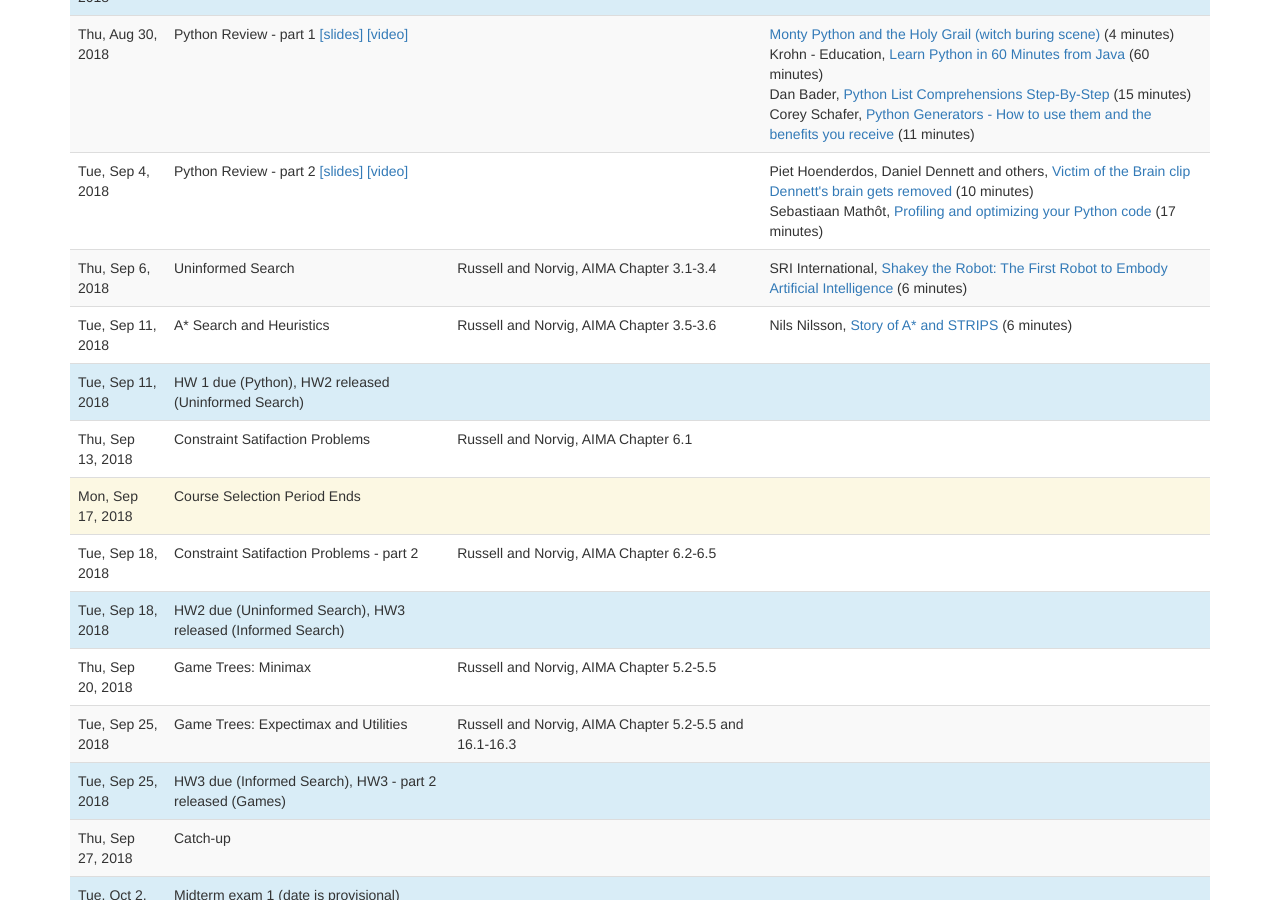
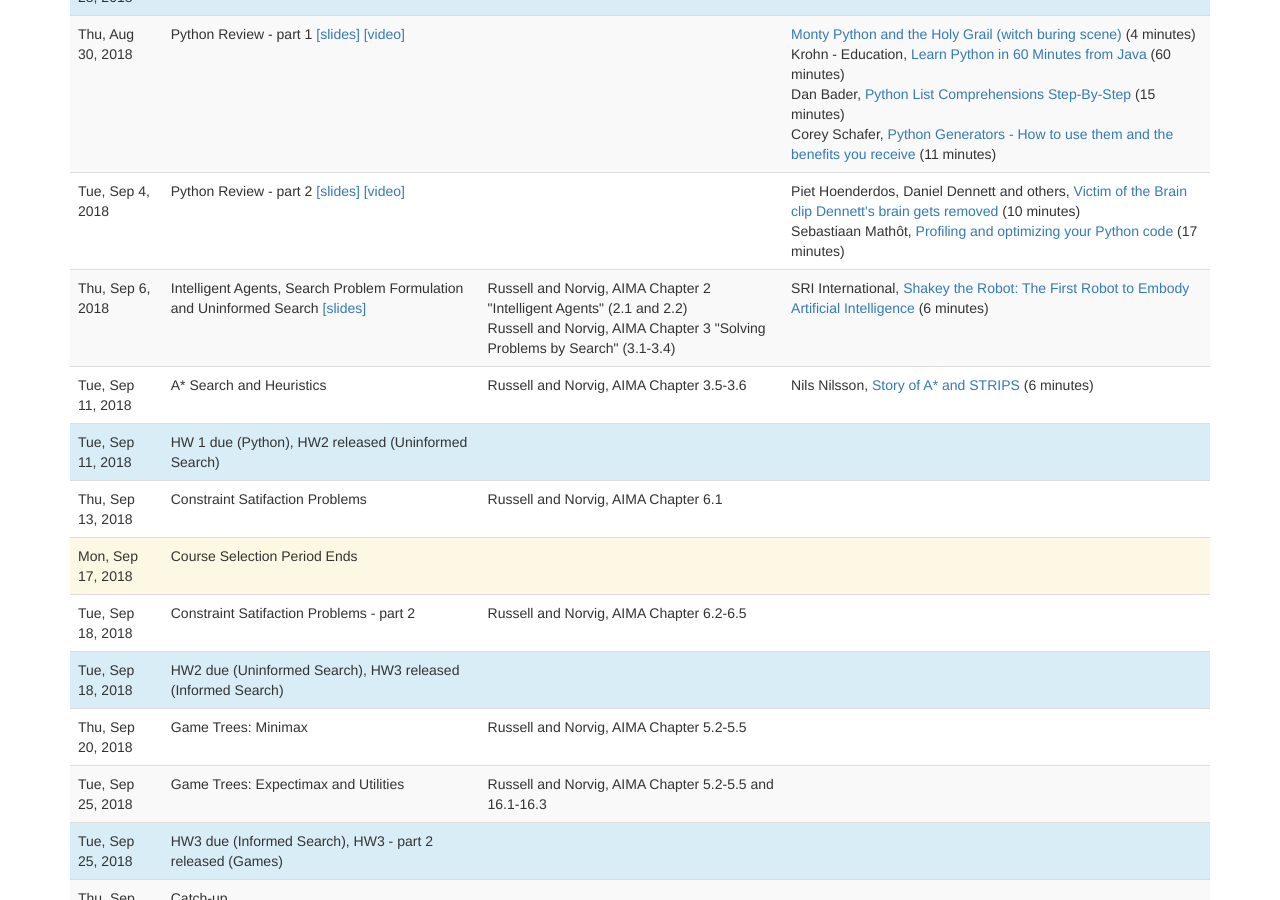
Before and after one commit to artificial-intelligence-class/artificial-intelligence-class.github.io, a Jekyll site: the page built from lectures.md, in a window 1280 px wide and 900 px high, scrolled down 349 px. Built offline with Jekyll 4.4.1, drawn with Linux system fonts in a browser that asks for light colours; nearby versions of some CDN libraries; a script that is not in the unit is left out.

Commit message:
lecture on Intelligent Agents, Search Problem Formulation and Uninformed Search

```diff
--- a/_data/lectures.yaml
+++ b/_data/lectures.yaml
@@ -69,11 +69,15 @@
 
 -
   date: 2018-09-06
-  slides:
-  title:  Uninformed Search
+  slides: 03-Agents-Search-Problems-and-Uninformed-Search.pdf
+  title:  Intelligent Agents, Search Problem Formulation and Uninformed Search
   readings:
     -
-      title: AIMA Chapter 3.1-3.4
+      title: AIMA Chapter 2 "Intelligent Agents" (2.1 and 2.2)
+      authors: Russell and Norvig
+      optional: false
+    -
+      title: AIMA Chapter 3 "Solving Problems by Search" (3.1-3.4)
       authors: Russell and Norvig
       optional: false
   videos:
```
Also changed, not shown: 2 other files.
